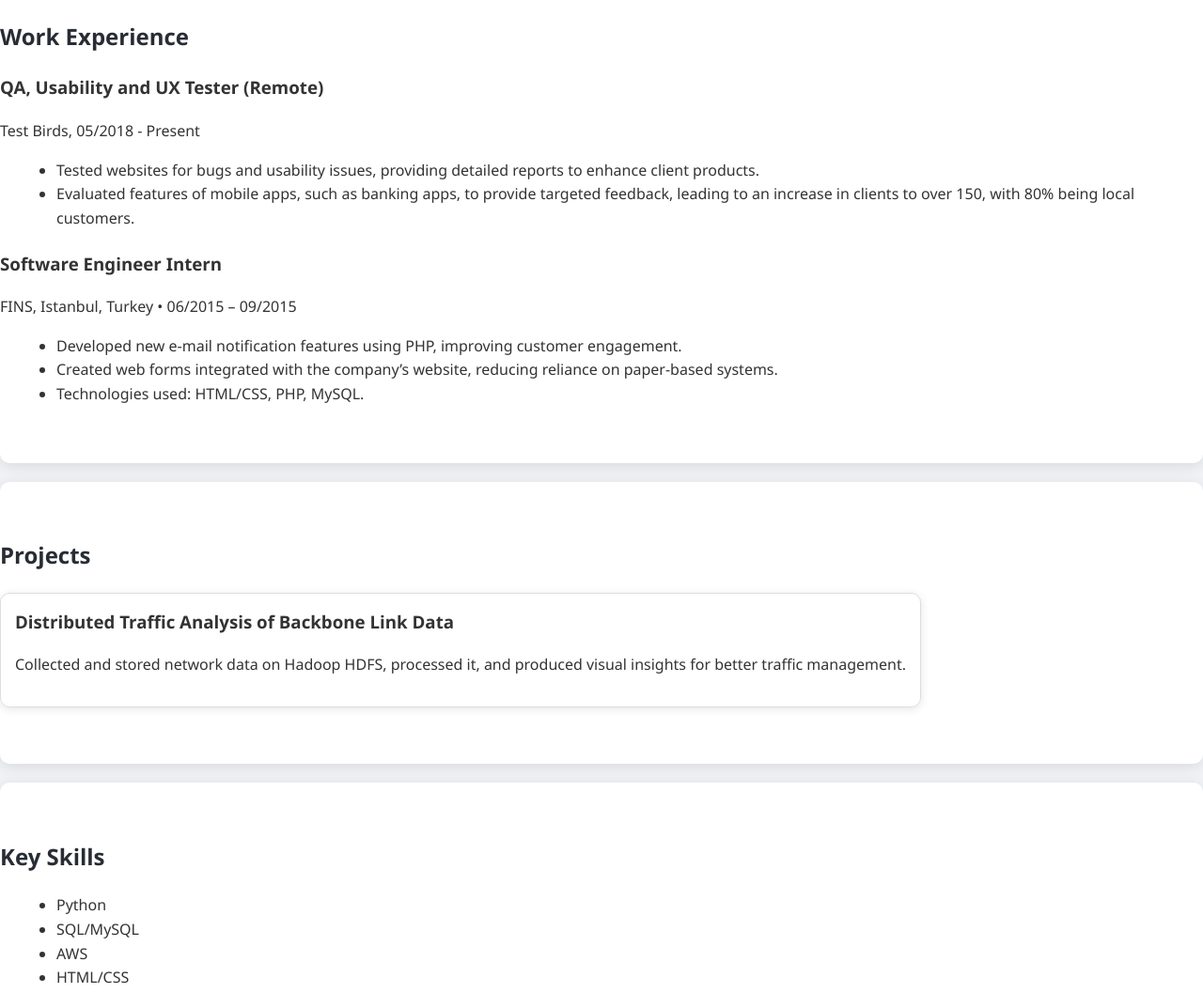
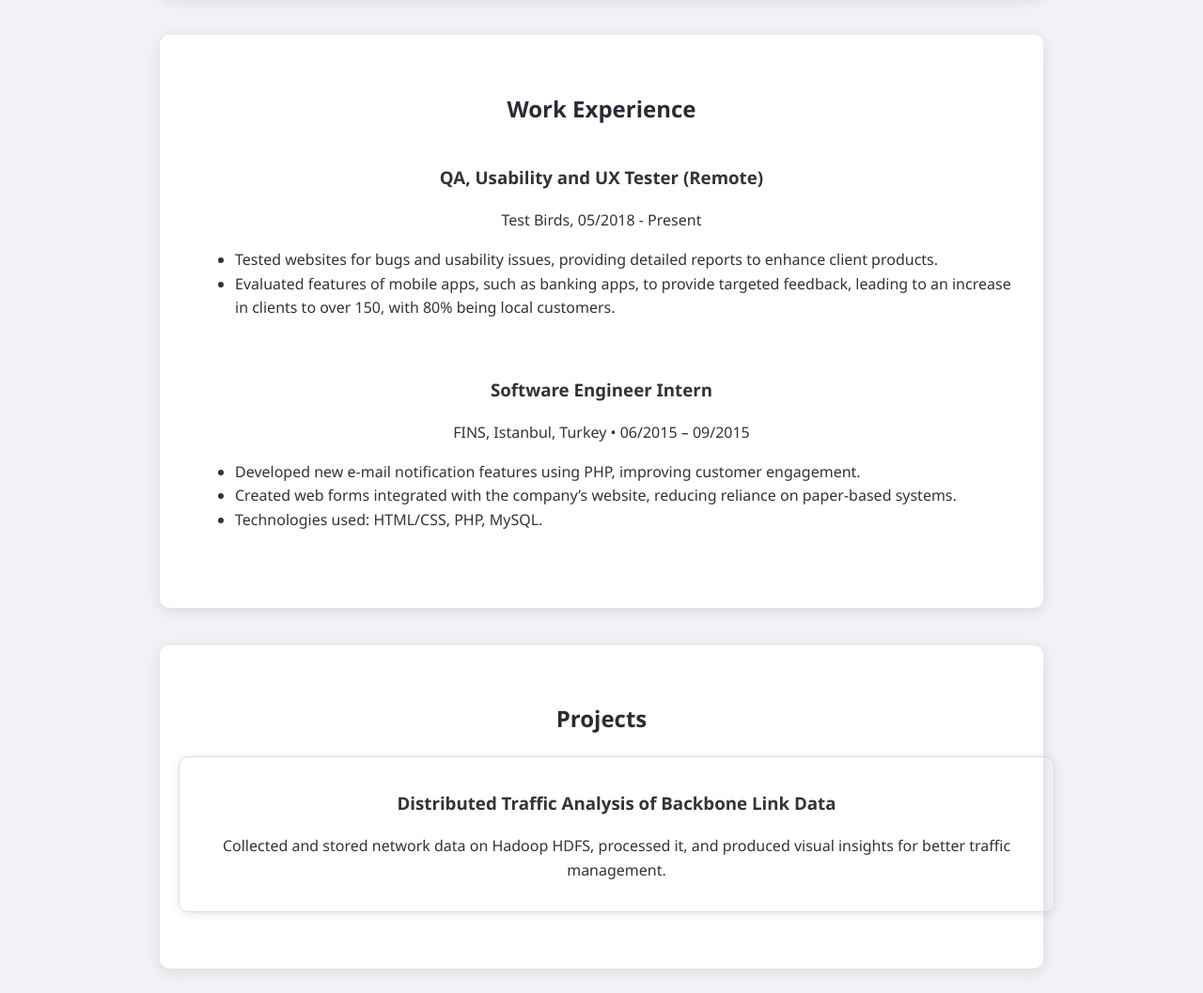
Before and after one commit to skulumba/skulumba.github.io, a plain HTML site: page index.html in a window 1280 px wide. Shown: the part 584-1641 px from the top of the page at 94% size. Drawn offline with Linux system fonts and the light colour scheme.

Commit message:
Update style.css

```diff
--- a/style.css
+++ b/style.css
@@ -6,6 +6,9 @@ body {
     margin: 0;
     padding: 0;
     background-color: #f0f2f5;
+    display: flex;
+    flex-direction: column;
+    align-items: center;
 }
 
 /* Header Styling */
@@ -14,6 +17,7 @@ header {
     color: #fff;
     text-align: center;
     padding: 40px 0;
+    width: 100%;
 }
 
 header h1 {
@@ -45,30 +49,42 @@ nav a:hover {
     max-width: 800px;
     margin: 0 auto;
     padding: 20px;
+    display: flex;
+    flex-direction: column;
+    align-items: center;
 }
 
 /* Section Styling */
 section {
-    padding: 40px 0;
+    width: 80%; /* Center sections and adjust their width */
+    max-width: 900px;
+    padding: 40px 20px;
     background: #fff;
     margin: 20px 0;
     border-radius: 10px;
     box-shadow: 0 3px 15px rgba(0, 0, 0, 0.1);
+    display: flex;
+    flex-direction: column;
+    align-items: center;
 }
 
 h2 {
     color: #282c34;
     margin-bottom: 20px;
+    text-align: center;
 }
 
 ul {
     list-style-type: disc;
     margin: 10px 0 20px 20px;
+    text-align: left;
 }
 
 /* Experience and Project Cards */
 .experience-item, .project-card {
     margin-bottom: 20px;
+    text-align: center;
+    width: 100%; /* Ensures content stays centered */
 }
 
 .project-card {
@@ -79,20 +95,17 @@ ul {
     padding: 15px;
 }
 
-.project-card h3 {
-    margin-top: 0;
+.project-card img {
+    width: 100%;
+    height: 150px;
+    object-fit: cover;
 }
 
 .project-grid {
     display: flex;
-    flex-wrap: wrap;
+    flex-direction: column; /* Center the project cards */
     gap: 20px;
-}
-
-.project-card img {
-    width: 100%;
-    height: 150px;
-    object-fit: cover;
+    width: 100%; /* Center the grid */
 }
 
 /* Contact Section */
@@ -119,5 +132,6 @@ footer {
     padding: 15px;
     background: #282c34;
     color: #fff;
+    width: 100%;
     margin-top: 20px;
 }
```
